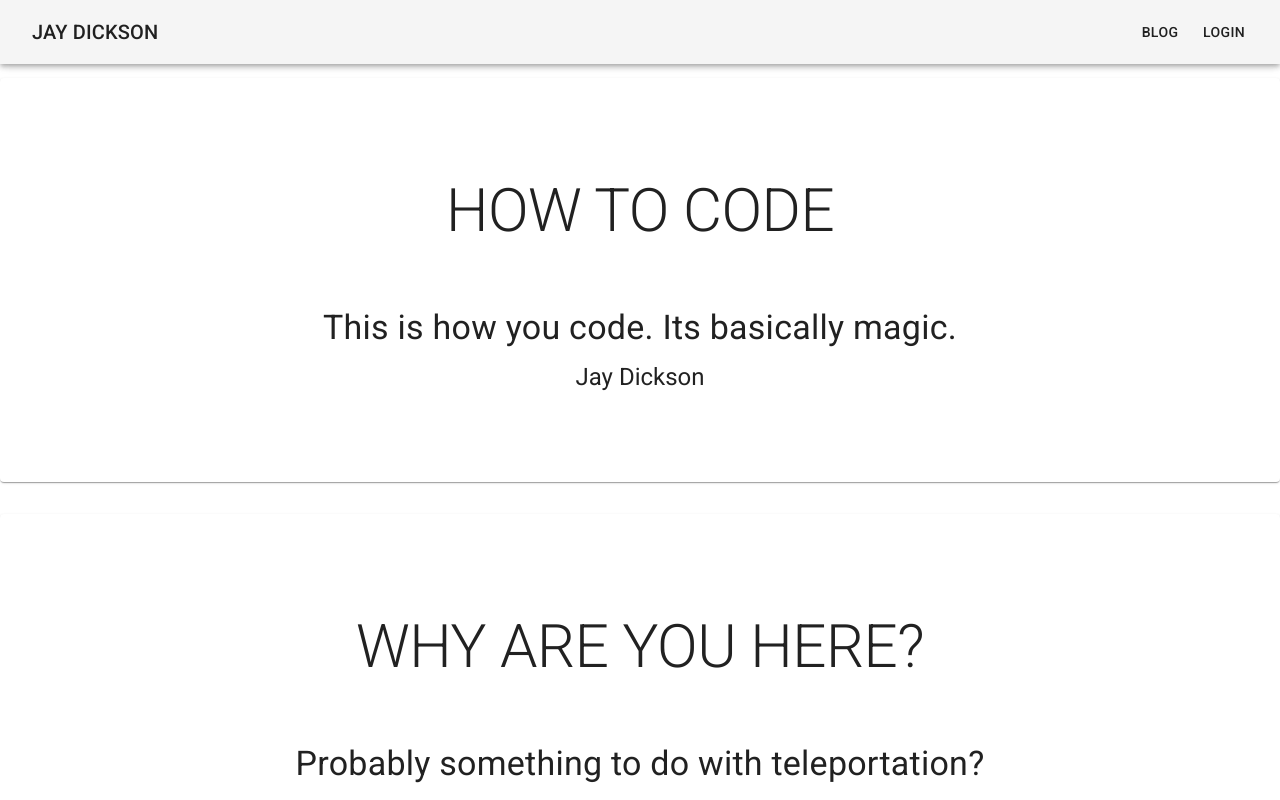
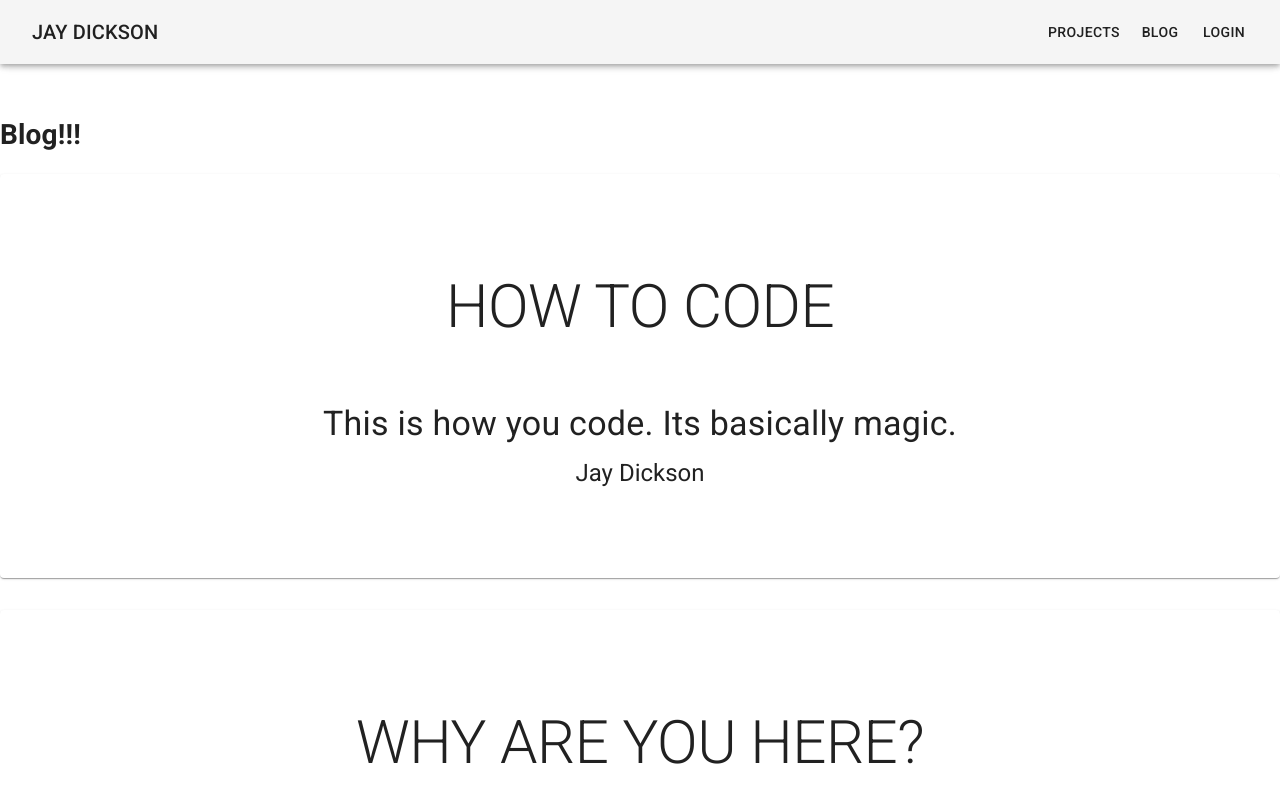
Before and after one commit to jaydickson02/Website, a Next.js app: page /blog in a window 1280 px wide. Shown: the top 800 px of the page. Built offline with nearby package versions, Linux system fonts and the light colour scheme.

Commit message:
Added Projects link. Added dynamic link colouring

```diff
--- a/components/navbar.js
+++ b/components/navbar.js
@@ -6,6 +6,7 @@ import AppBar from '@material-ui/core/AppBar';
 import Toolbar from '@material-ui/core/Toolbar';
 import Typography from '@material-ui/core/Typography';
 import Button from '@material-ui/core/Button';
+import Box from '@material-ui/core/Box';
 
 //Next
 import Link from 'next/link';
@@ -22,11 +23,29 @@ const useStyles = makeStyles(theme => ({
   title: {
     flexGrow: 1,
   },
+  pad: {
+    padding: theme.spacing(6,1)
+  },
+  navButtons: {
+    margin: '16px'
+  }
 
 }));
 
 export default function ButtonAppBar(props) { //Pass fixed or static to props
   const classes = useStyles();
+  let projectsColour = 'inherit'
+  let blogColour = 'inherit'
+
+  switch(props.page) {
+    case 0:
+      projectsColour = 'Primary'
+      break;
+    case 1:
+      blogColour = 'primary'
+      break;
+  }
+
 
   return (
     <div className={classes.root}>
@@ -42,12 +61,16 @@ export default function ButtonAppBar(props) { //Pass fixed or static to props
           </Link>
           </Typography>
 
-            <Link href="/blog">
-              <Button color="inherit">Blog</Button>
-            </Link>
+          <Link href="/projects">
+            <Button color={projectsColour}>Projects</Button>
+          </Link>
+          <Link href="/blog">
+            <Button color={blogColour}>Blog</Button>
+          </Link>
           <Button color="inherit">Login</Button>
         </Toolbar>
       </AppBar>
+    <Box className={classes.pad}></Box>
     </div>
   );
 }
```
